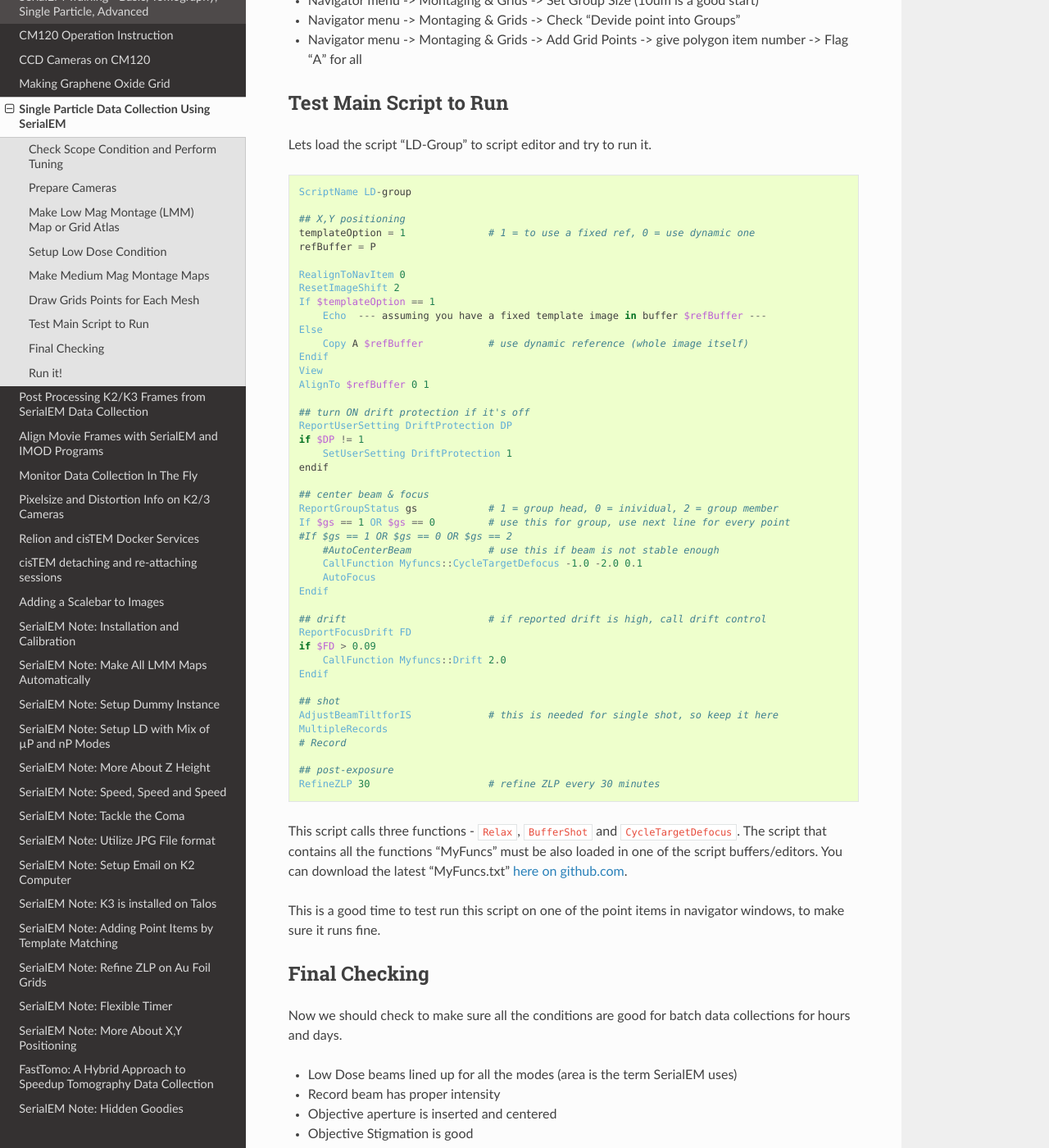
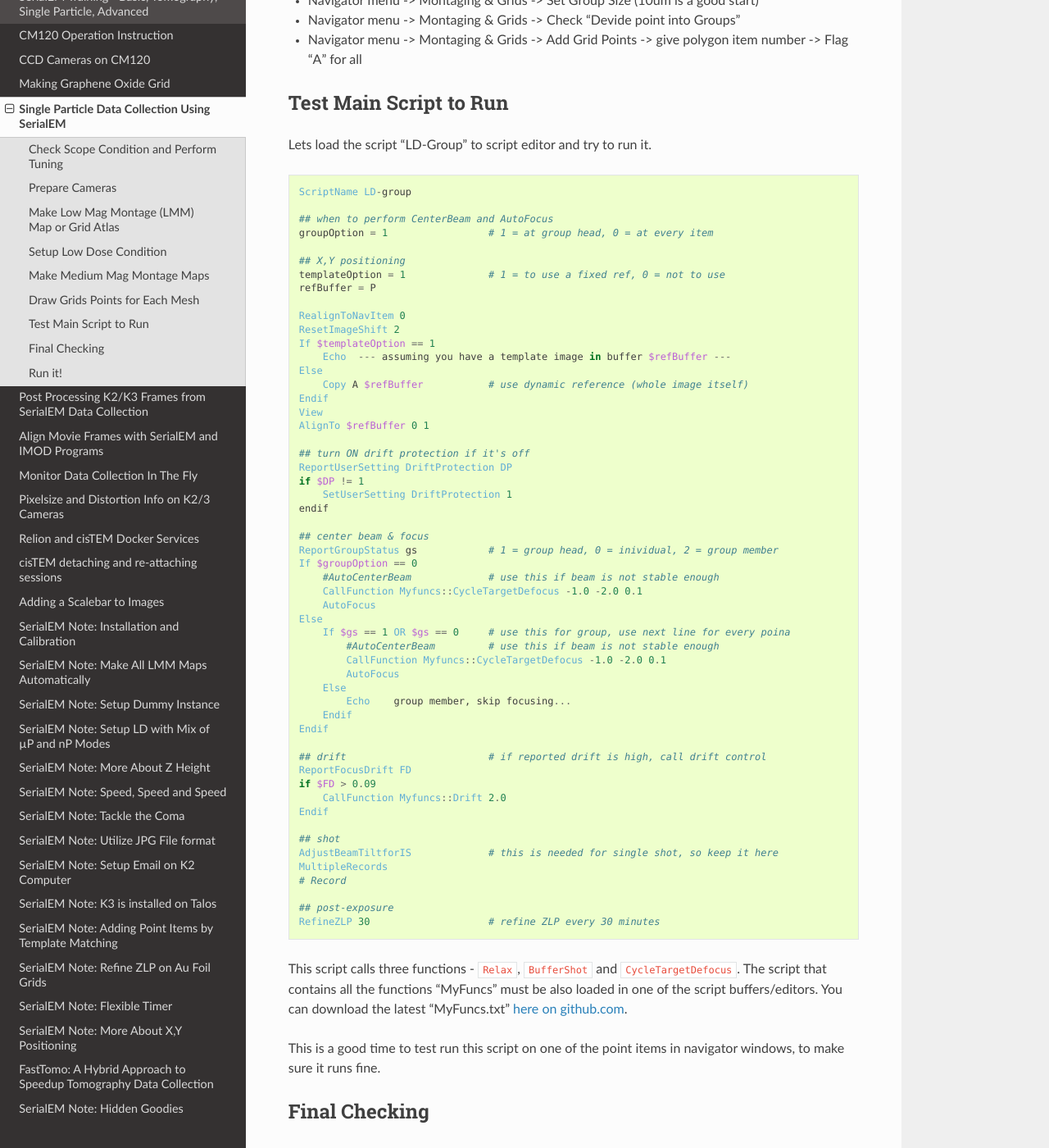
Before and after one commit to xuchen66/sphinx-emdocs, a Sphinx documentation site: the page built from source/singleparticle_serialem.rst, in a window 1280 px wide and 1400 px high, scrolled down 2840 px. Shown: the whole window at 82% size. Built offline with Sphinx 7.4.7 and the Read the Docs theme 2.0.0, drawn with Linux system fonts in a browser that asks for light colours; pages that are not in the unit, such as notebooks, are missing from menus.

Commit message:
Update singleparticle_serialem.rst

```diff
--- a/source/singleparticle_serialem.rst
+++ b/source/singleparticle_serialem.rst
@@ -127,14 +127,17 @@
 
    ScriptName LD-group
 
+   ## when to perform CenterBeam and AutoFocus
+   groupOption = 1                 # 1 = at group head, 0 = at every item
+
    ## X,Y positioning
-   templateOption = 1              # 1 = to use a fixed ref, 0 = use dynamic one
+   templateOption = 1              # 1 = to use a fixed ref, 0 = not to use
    refBuffer = P
 
    RealignToNavItem 0
    ResetImageShift 2
    If $templateOption == 1
-       Echo  --- assuming you have a fixed template image in buffer $refBuffer ---
+       Echo  --- assuming you have a template image in buffer $refBuffer ---
    Else
        Copy A $refBuffer           # use dynamic reference (whole image itself)
    Endif
@@ -149,11 +152,18 @@
 
    ## center beam & focus
    ReportGroupStatus gs            # 1 = group head, 0 = inividual, 2 = group member
-   If $gs == 1 OR $gs == 0         # use this for group, use next line for every point
-   #If $gs == 1 OR $gs == 0 OR $gs == 2
+   If $groupOption == 0
        #AutoCenterBeam             # use this if beam is not stable enough
        CallFunction Myfuncs::CycleTargetDefocus -1.0 -2.0 0.1
        AutoFocus
+   Else
+       If $gs == 1 OR $gs == 0     # use this for group, use next line for every poina
+           #AutoCenterBeam         # use this if beam is not stable enough
+           CallFunction Myfuncs::CycleTargetDefocus -1.0 -2.0 0.1
+           AutoFocus
+       Else
+           Echo    group member, skip focusing...
+       Endif
    Endif
 
    ## drift                        # if reported drift is high, call drift control
```
